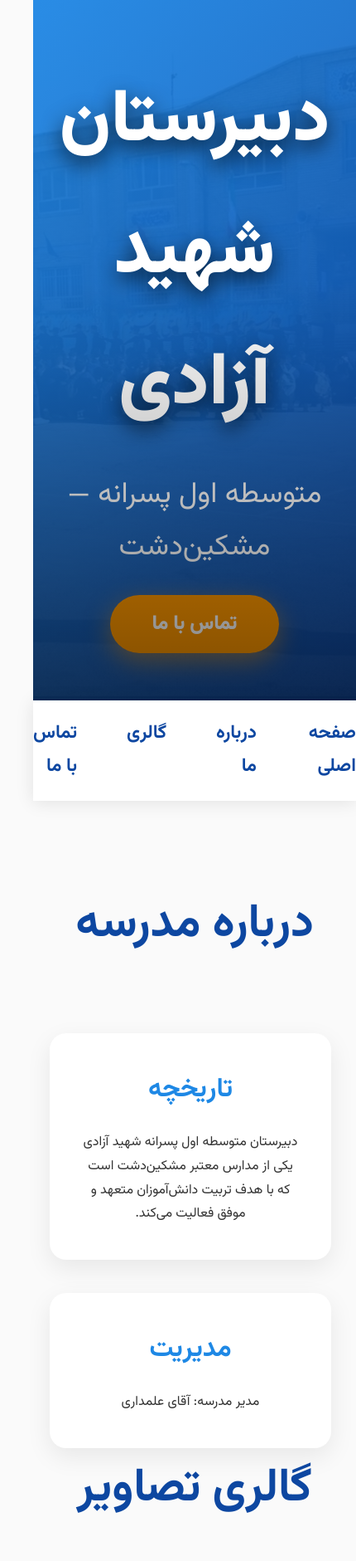
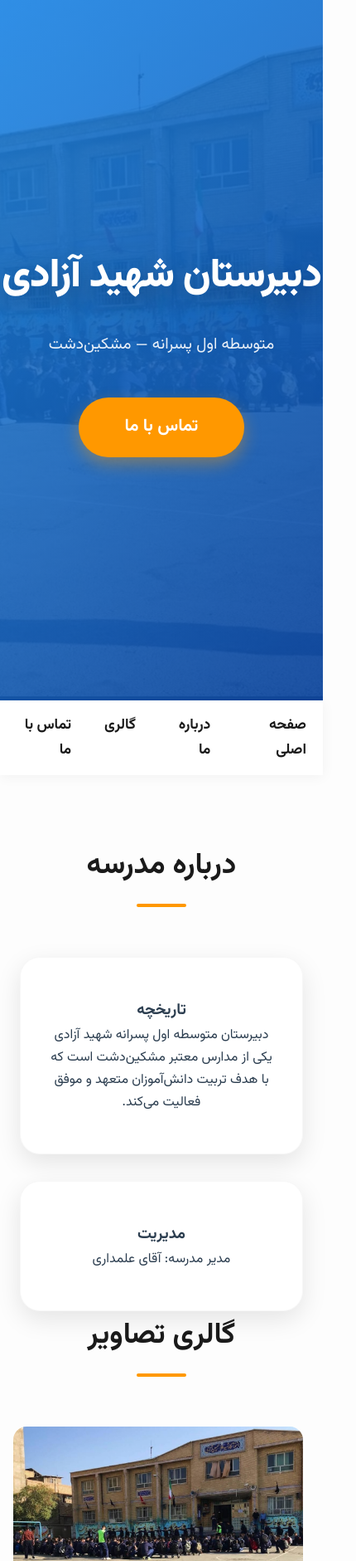
Before and after one commit to MohtashamDev/EduPortal, a plain HTML site: page index.html in a window 390 px wide. Shown: the top 1881 px of the page at 83% size, 430 px wide, since content can reach past the window. Drawn offline with Linux system fonts and the light colour scheme.

Commit message:
Refactor CSS for design consistency and responsiveness
Updated various CSS variables and styles for improved design and responsiveness.

```diff
--- a/style.css
+++ b/style.css
@@ -1,171 +1,180 @@
 :root {
     --primary: #1e88e5;
-    --primary-dark: #0d47a1;
+    --primary-dark: #1565c0;
     --secondary: #ff9800;
-    --dark: #0d1b2a;
-    --light: #f8f9fa;
+    --dark: #1a1a1a;
+    --light: #fdfdfd;
+    --shadow: 0 10px 30px rgba(0,0,0,0.1);
+    --transition: all 0.4s cubic-bezier(0.165, 0.84, 0.44, 1);
 }
 
 * { margin:0; padding:0; box-sizing:border-box; }
+
 body {
-    font-family: 'Vazirmatn', sans-serif;
-    line-height: 1.8;
-    color: #333;
-    background: #fafafa;
+    font-family: 'Vazirmatn', system-ui, sans-serif;
+    line-height: 1.7;
+    color: #2c3e50;
+    background: var(--light);
+    overflow-x: hidden;
 }
 
 header {
     height: 100vh;
-    min-height: 700px;
-    background: linear-gradient(135deg, rgba(30,136,229,0.9), rgba(13,71,161,0.95)),
+    background: linear-gradient(135deg, rgba(30,136,229,0.85), rgba(13,71,161,0.92)),
                 url('images/header.jpg') center/cover no-repeat fixed;
     display: flex;
     align-items: center;
     justify-content: center;
     text-align: center;
     color: white;
-    position: relative;
-}
-
-header::before {
-    content: '';
-    position: absolute;
-    inset: 0;
-    background: linear-gradient(to bottom, transparent 40%, rgba(0,0,0,0.5));
 }
 
 .hero h1 {
-    font-size: 5.5rem;
+    font-size: clamp(3rem, 8vw, 5.5rem);
     font-weight: 900;
-    margin-bottom: 20px;
-    text-shadow: 0 8px 25px rgba(0,0,0,0.7);
+    letter-spacing: -1px;
+    margin-bottom: 24px;
+    text-shadow: 0 10px 30px rgba(0,0,0,0.3);
 }
 
 .hero p {
-    font-size: 2.2rem;
-    margin-bottom: 40px;
+    font-size: clamp(1.2rem, 4vw, 2rem);
+    opacity: 0.9;
+    margin-bottom: 48px;
 }
 
 .btn {
+    display: inline-block;
     background: var(--secondary);
     color: white;
-    padding: 16px 50px;
-    border-radius: 50px;
+    padding: 18px 56px;
+    border-radius: 100px;
     text-decoration: none;
-    font-weight: 900;
-    font-size: 1.5rem;
-    box-shadow: 0 10px 30px rgba(255,152,0,0.5);
-    transition: all 0.4s;
+    font-weight: 700;
+    font-size: 1.3rem;
+    box-shadow: 0 8px 20px rgba(255,152,0,0.4);
+    transition: var(--transition);
 }
 
 .btn:hover {
-    background: #ff8f00;
-    transform: translateY(-8px);
-    box-shadow: 0 20px 50px rgba(255,152,0,0.6);
+    transform: translateY(-5px);
+    box-shadow: 0 15px 35px rgba(255,152,0,0.5);
+    filter: brightness(1.1);
 }
 
 nav {
-    background: white;
-    box-shadow: 0 2px 20px rgba(0,0,0,0.1);
-    padding: 20px 0;
+    background: rgba(255, 255, 255, 0.95);
+    backdrop-filter: blur(10px);
+    box-shadow: 0 2px 15px rgba(0,0,0,0.05);
+    padding: 15px 0;
     position: sticky;
     top: 0;
     z-index: 1000;
 }
 
 .nav-container {
-    max-width: 1400px;
+    max-width: 1200px;
     margin: 0 auto;
-    display: flex;
-    justify-content: center;
+    padding: 0 20px;
 }
 
 nav ul {
     list-style: none;
     display: flex;
-    gap: 60px;
+    justify-content: center;
+    gap: 40px;
 }
 
 nav a {
-    color: var(--primary-dark);
+    color: var(--dark);
     text-decoration: none;
-    font-size: 1.4rem;
-    font-weight: 700;
-    transition: all 0.3s;
+    font-size: 1.1rem;
+    font-weight: 600;
+    transition: color 0.3s;
 }
 
 nav a:hover {
-    color: var(--secondary);
+    color: var(--primary);
 }
 
 .container {
-    max-width: 1400px;
+    max-width: 1200px;
     margin: 0 auto;
-    padding: 100px 30px;
+    padding: 80px 24px;
 }
 
 h2 {
     text-align: center;
-    font-size: 3.5rem;
-    margin-bottom: 80px;
-    color: var(--primary-dark);
+    font-size: clamp(2.2rem, 5vw, 3rem);
+    margin-bottom: 60px;
+    color: var(--dark);
+    position: relative;
+}
+
+h2::after {
+    content: '';
+    display: block;
+    width: 60px;
+    height: 4px;
+    background: var(--secondary);
+    margin: 15px auto 0;
+    border-radius: 2px;
 }
 
 .cards {
     display: grid;
-    grid-template-columns: repeat(auto-fit, minmax(340px, 1fr));
-    gap: 40px;
+    grid-template-columns: repeat(auto-fit, minmax(300px, 1fr));
+    gap: 32px;
 }
 
 .card {
     background: white;
-    border-radius: 20px;
-    padding: 40px;
-    box-shadow: 0 10px 30px rgba(0,0,0,0.08);
+    border-radius: 24px;
+    padding: 48px 32px;
+    box-shadow: var(--shadow);
     text-align: center;
-    transition: all 0.4s;
+    transition: var(--transition);
+    border: 1px solid rgba(0,0,0,0.03);
 }
 
 .card:hover {
-    transform: translateY(-15px);
-    box-shadow: 0 20px 50px rgba(0,0,0,0.15);
-}
-
-.card h3 {
-    color: var(--primary);
-    font-size: 2rem;
-    margin-bottom: 20px;
+    transform: translateY(-12px);
+    box-shadow: 0 25px 50px rgba(0,0,0,0.12);
 }
 
 .gallery {
     display: grid;
-    grid-template-columns: repeat(auto-fit, minmax(400px, 1fr));
-    gap: 40px;
+    grid-template-columns: repeat(auto-fit, minmax(350px, 1fr));
+    gap: 24px;
 }
 
 .gallery img {
     width: 100%;
-    border-radius: 20px;
-    box-shadow: 0 15px 40px rgba(0,0,0,0.15);
-    transition: all 0.5s;
+    aspect-ratio: 4/3;
+    object-fit: cover;
+    border-radius: 16px;
+    transition: var(--transition);
 }
 
 .gallery img:hover {
-    transform: scale(1.05);
+    transform: scale(1.03);
 }
 
 form {
-    max-width: 800px;
-    margin: 0 auto 50px;
-    display: grid;
-    gap: 30px;
+    max-width: 700px;
+    margin: 0 auto;
+    display: flex;
+    flex-direction: column;
+    gap: 20px;
 }
 
 input, textarea {
-    padding: 18px;
-    border: 2px solid #ddd;
-    border-radius: 15px;
-    font-size: 1.3rem;
+    padding: 16px 20px;
+    border: 2px solid #edf2f7;
+    border-radius: 12px;
+    font-size: 1.1rem;
+    background: #fff;
+    transition: border-color 0.3s;
 }
 
 input:focus, textarea:focus {
@@ -173,56 +182,24 @@ input:focus, textarea:focus {
     outline: none;
 }
 
-.btn[type="submit"] {
-    background: var(--primary);
-    color: white;
-    border: none;
-    cursor: pointer;
-    font-weight: bold;
-    font-size: 1.5rem;
-}
-
-.btn[type="submit"]:hover {
-    background: var(--primary-dark);
-}
-
-.info {
-    text-align: center;
-    font-size: 1.6rem;
-    line-height: 2.5;
-    margin: 50px 0;
-}
-
-.map {
-    width: 100%;
-    height: 500px;
-    border: none;
-    border-radius: 20px;
-    box-shadow: 0 15px 40px rgba(0,0,0,0.15);
-}
-
 footer {
     background: var(--dark);
-    color: white;
+    color: #a0aec0;
     text-align: center;
-    padding: 80px 30px;
+    padding: 60px 24px;
 }
 
 .credit {
-    margin-top: 30px;
-    font-size: 1.6rem;
-    font-weight: 700;
-}
-
-@keyframes fadeInUp {
-    from { opacity: 0; transform: translateY(60px); }
-    to { opacity: 1; transform: translateY(0); }
+    color: white;
+    font-size: 1.2rem;
+    margin-top: 20px;
 }
 
 section {
     opacity: 0;
-    transform: translateY(60px);
-    transition: all 1s ease-out;
+    transform: translateY(40px);
+    transition: opacity 0.8s ease-out, transform 0.8s cubic-bezier(0.165, 0.84, 0.44, 1);
+    will-change: transform, opacity;
 }
 
 section.visible {
```
